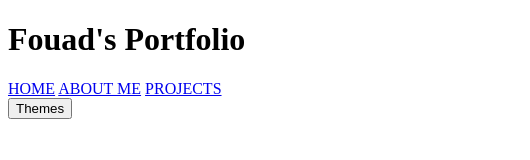
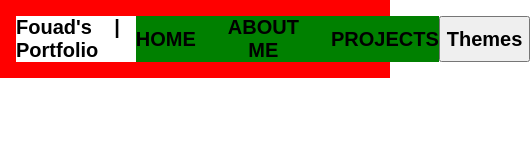
Before and after one commit to FouadKazem/Fouad-s-Portfolio, a plain HTML site: page html/index.html in a window 390 px wide. Shown: the whole page, 530 px wide, since content can reach past the window. Drawn offline with Linux system fonts and the light colour scheme.

Commit message:
Modified header in index.html and its styling
Build the structure of the header in index.html and add special header to the mobile version then add some styling to the desktop header

```diff
--- a/css/stylesheet.css
+++ b/css/stylesheet.css
@@ -0,0 +1,72 @@
+body {
+    margin: auto;
+    font-family: sans-serif;
+}
+
+.desktop-header {
+    background-color: red;
+    padding: 1rem;
+    display: grid;
+    grid-template: auto / auto auto;
+    align-content: center;
+    justify-content: space-between;
+}
+
+[class="desktop-header"] * {
+    padding-top: 0;
+    padding-bottom: 0;
+    margin-top: 0;
+    margin-bottom: 0;
+    box-sizing: border-box;
+    font-size: 1.25rem;
+    font-weight: bold;
+    text-decoration: none;
+    color: black;
+
+}
+
+.navi-bar {
+    background-color: white;
+    display: grid;
+    grid-template: auto / auto auto auto;
+    align-content: center;
+    column-gap: 1rem;
+}
+
+[class="navi-bar"] p {
+    user-select: none;
+    cursor: default;
+}
+
+.navi-bar-content {
+    background-color: green;
+    display: grid;
+    grid-template: auto / auto auto auto;
+    align-content: center;
+    column-gap: 2rem;
+}
+
+[class="navi-bar-content"]>button {
+    padding: 0;
+    border: none;
+    background: none;
+    position: relative;
+}
+
+[class="navi-bar-content"]>button:after {
+    content: '';
+    width: 100%;
+    position: absolute;
+    transform: scaleX(0);
+    height: 0.25rem;
+    bottom: 0;
+    left: 0;
+    background-color: black;
+    transform-origin: bottom right;
+    transition: transform 0.5s ease-in-out;
+}
+
+[class="navi-bar-content"]>button:hover:after {
+    transform: scaleX(1);
+    transform-origin: bottom left;
+}
--- a/html/index.html
+++ b/html/index.html
@@ -12,11 +12,20 @@
     <body>
         <header>
             <div class="desktop-header">
-                <h1 class="website-title">Fouad's Portfolio</h1>
                 <div class="navi-bar">
-                    <a href="index.html">HOME</a>
-                    <a href="about-me.html">ABOUT ME</a>
-                    <a href="projects.html">PROJECTS</a>
+                    <h1 class="website-title">Fouad's Portfolio</h1>
+                    <p>|</p>
+                    <div class="navi-bar-content">
+                        <button>
+                            <a href="index.html">HOME</a>
+                        </button>
+                        <button>
+                            <a href="about-me.html">ABOUT ME</a>
+                        </button>
+                        <button>
+                            <a href="projects.html">PROJECTS</a>
+                        </button>
+                    </div>
                 </div>
                 <button class="themes-btn">Themes</button>
             </div>
```
